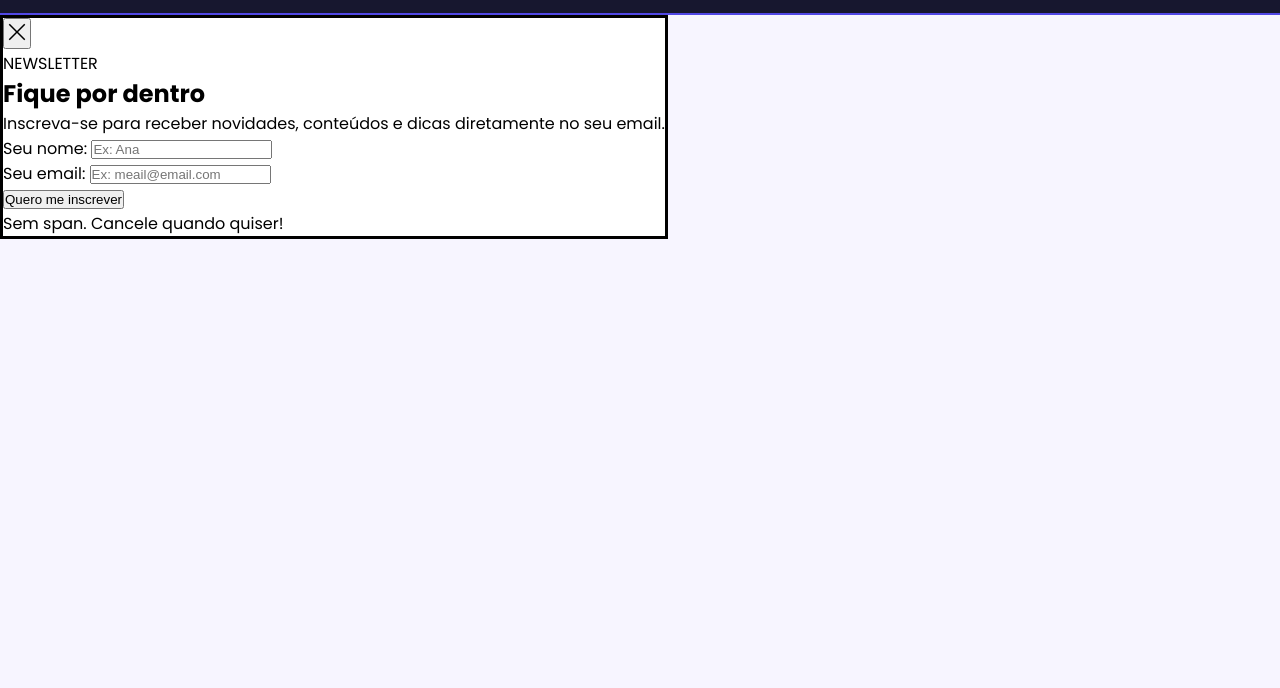
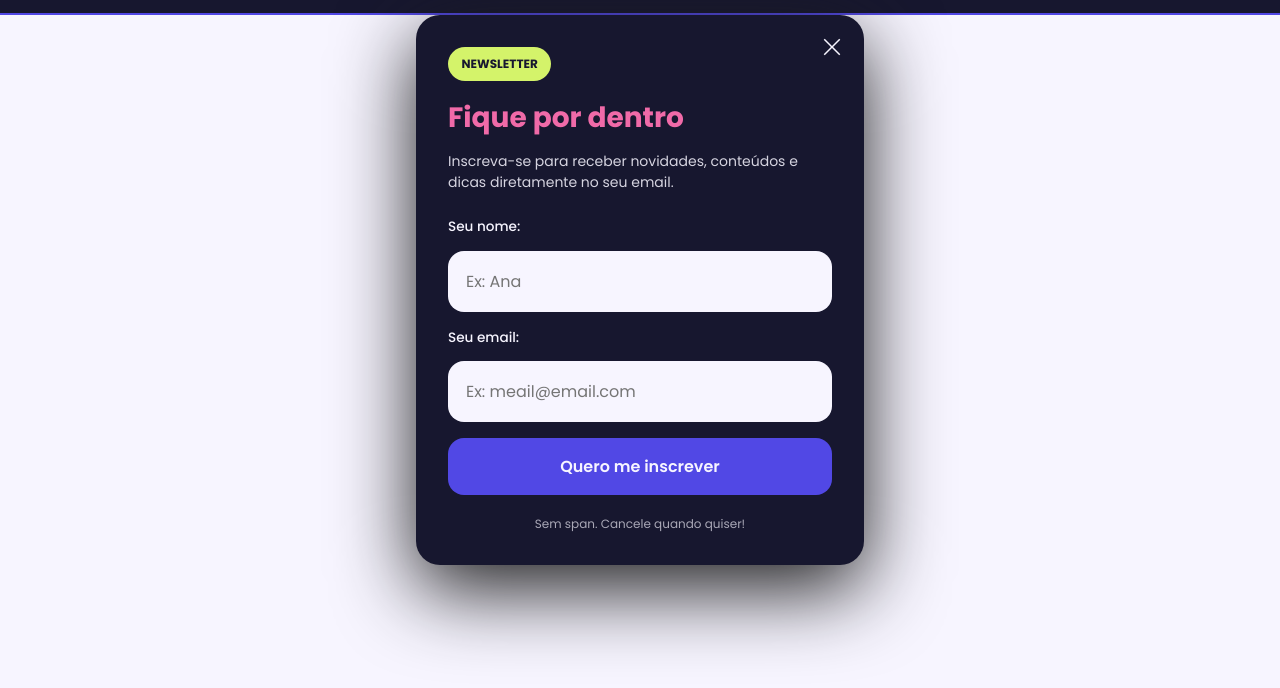
Before and after one commit to biellucass/intro-dom, a plain HTML site: page index.html in a window 1280 px wide. Shown: the part 60-748 px from the top of the page. Drawn offline with Linux system fonts and the light colour scheme.

Commit message:
style: estiliza formulário no dialog, componentes gerais e animações de placeholder

```diff
--- a/style.css
+++ b/style.css
@@ -100,6 +100,169 @@ nav button{
     background-color: var(--color-blue);
 }
 
+/* modal */
+.modal {
+    width: min(98%, 28rem);
+    margin: auto;
+    border: 0;
+    border-radius: 1.5rem;
+
+    background-color: var(--color-dark);
+    color: var(--color-creme);
+
+    overflow: visible;
+
+    box-shadow: 0 1.5rem 5rem #1d1d1e;
+}
+
+.modal::backdrop{
+    background-color: #2626ed;
+    backdrop-filter: blur(0.75rem);
+}
+
+.modal[open]{
+    animation: modal-aberto 300ms ease-in forwards;
+}
+
+.modal-fechar{
+    position: absolute;
+    top: 0.75rem;
+    right: 0.75rem;
+
+    width: 2.5rem;
+    height: 2.5rem;
+
+    display: flex;
+    align-items: center;
+    justify-content: center;
+
+    cursor: pointer;
+
+    background: transparent;
+    border:none;
+    border-radius: 50%;
+    color: var(--color-creme);
+
+    transition: all 200ms ease-in;
+}
+
+.modal-fechar:hover{
+    background-color: var(--color-pink);
+    color: var(--color-dark);
+}
+
+
+
+.modal-conteudo{
+    padding: 2rem;
+}
+
+.modal-tag {
+    display: inline-block;
+
+    padding: 0.5rem 0.85rem;
+    margin-bottom: 1rem;
+
+    background-color: #d4f36a;
+    color: var(--color-dark);
+    border-radius: 2rem;
+    font-size: 0.75rem;
+    font-weight: 700;
+}
+
+.modal h2{
+    font-size: 1.75rem;
+    margin-bottom: 0.75rem;
+    color: var(--color-pink);
+}
+
+.modal p{
+    margin-bottom: 1.5rem;
+    font-size: 0.875rem;
+    opacity: 0.85;
+}
+
+.form-inscricao{
+    display: flex;
+    flex-direction: column;
+    gap: 1rem;
+}
+
+.form-inscricao div {
+    display: flex;
+    flex-direction: column;
+    gap: 0.85rem;
+}
+.form-inscricao label {
+    font-size: 0.85rem;
+    font-weight: 500;
+}
+
+.form-inscricao input {
+    padding: 1rem;
+    border: 0.125rem solid transparent;
+    border-radius: 1rem;
+
+    background-color: var(--color-creme);
+    color: var(--color-dark);
+
+    font: inherit;
+}
+
+.form-inscricao input:focus{
+    border-color: var(--color-pink) ;
+}
+
+.modal-submit{
+    padding: 1rem;
+    border-radius: 1rem;
+
+    border:none;
+    cursor: pointer;
+
+    background-color: var(--color-blue);
+    color: var(--color-creme);
+    font-size: 1rem;
+
+    font: inherit;
+    font-weight: 600;
+
+    transition: all 200ms ease-in;
+}
+
+.modal-submit:hover{
+    background-color: var(--color-pink);
+    color: var(--color-dark);
+}
+
+.modal-rodape{
+    display: block;
+    margin-top: 1.25rem;
+    text-align: center;
+    font-size: 0.75rem;
+    opacity: 0.65;
+}
+
+
+
+@keyframes modal-aberto{
+    from{
+        opacity: 0;
+        transform: translateY(2rem) scale(0.95);
+    }
+
+    to {
+        opacity: 1;
+        transform: translateY(0) scale(1);
+    }
+}
+
+
+
+
+
+
+/* Responsividade */
 @media screen and (min-width: 48rem){
     .menu{
         position: static;
```
